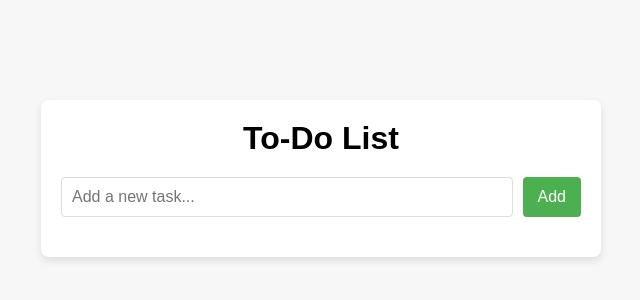
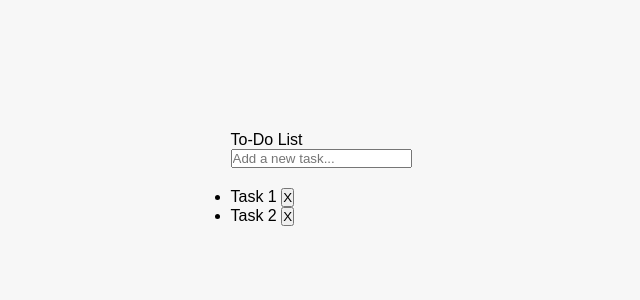
Before and after one commit to aljfle/todo-list-project, a plain HTML site: page index.html in a window 1280 px wide. Shown: the part 222-522 px from the top of the page, without its empty margins (319-959 px from the left). Drawn offline with Linux system fonts and the light colour scheme.

Commit message:
Update index.html

```diff
--- a/index.html
+++ b/index.html
@@ -1,24 +1,19 @@
 <!DOCTYPE html>
 <html lang="en">
 <head>
-  <meta charset="UTF-8">
-  <meta name="viewport" content="width=device-width, initial-scale=1.0">
-  <title>To-Do List</title>
-  <link rel="stylesheet" href="styles.css">
+    <meta charset="UTF-8">
+    <meta name="viewport" content="width=device-width, initial-scale=1.0">
+    <title>To-Do List</title>
+    <link rel="stylesheet" href="styles.css">
 </head>
 <body>
-  <div class="container">
-    <div class="todo-wrapper">
-      <h1 class="title">To-Do List</h1>
-      <div class="todo-input">
-        <input type="text" id="task-input" placeholder="Add a new task..." />
-        <button id="add-task-btn">Add</button>
-      </div>
-      <ul id="task-list">
-        <!-- Tasks will be added here dynamically -->
-      </ul>
+    <div class="todo-container">
+        <div class="todo-header">To-Do List</div>
+        <input type="text" class="todo-input" placeholder="Add a new task...">
+        <ul class="todo-list">
+            <li class="todo-item">Task 1 <button class="delete-btn">X</button></li>
+            <li class="todo-item">Task 2 <button class="delete-btn">X</button></li>
+        </ul>
     </div>
-  </div>
-  <script src="script.js"></script>
 </body>
 </html>
```
